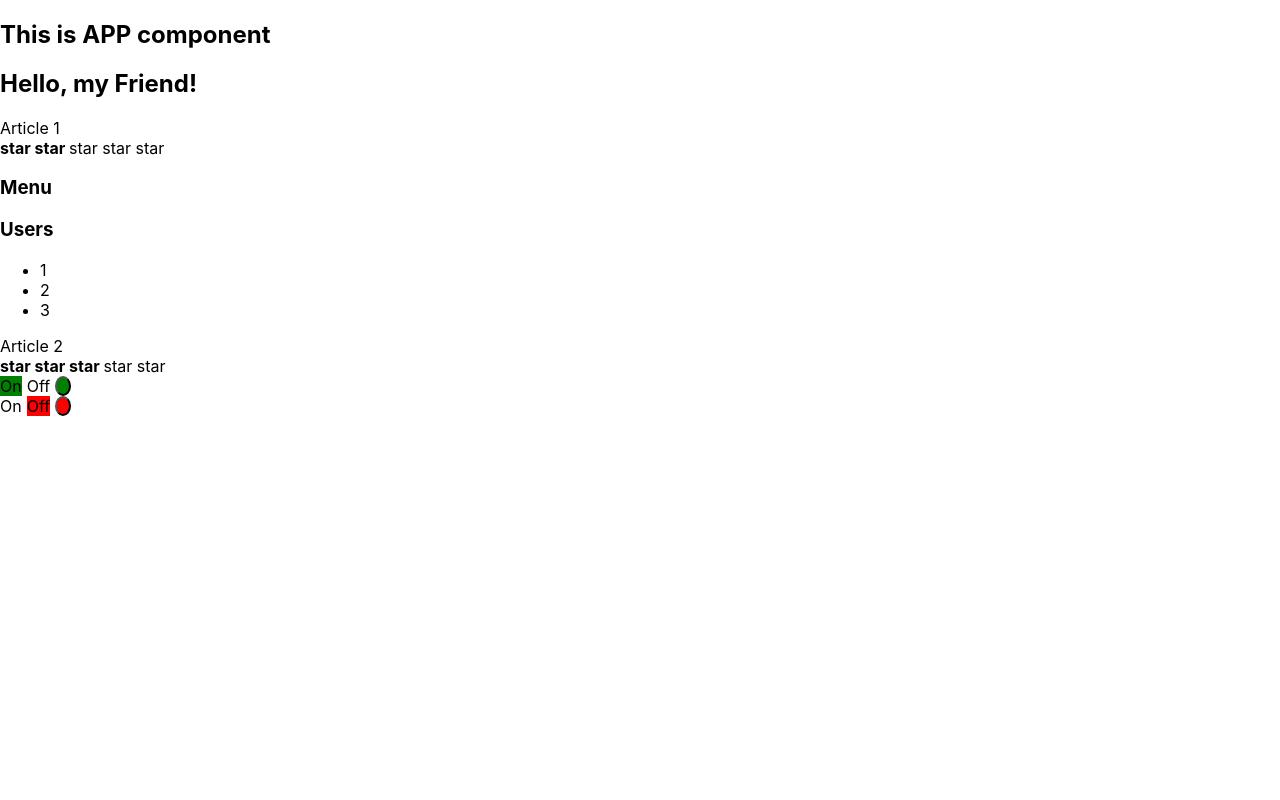
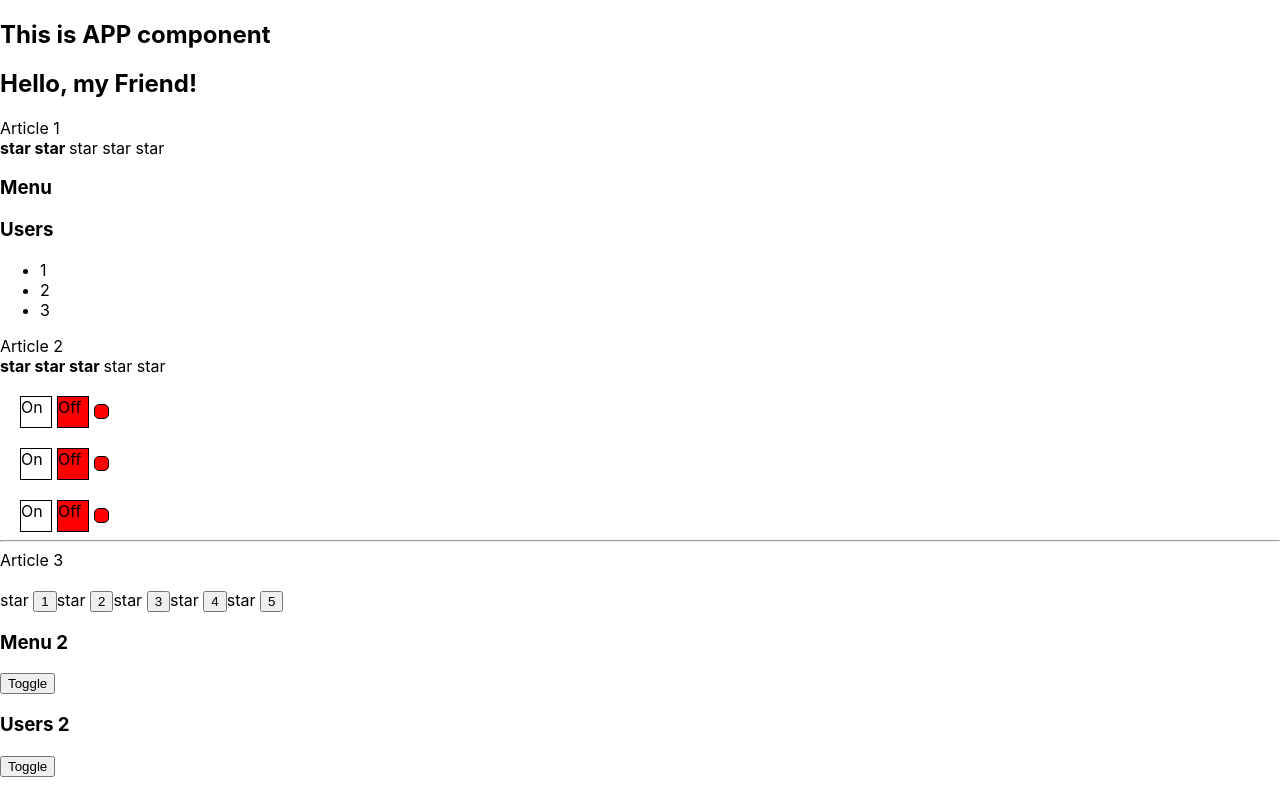
Before and after one commit to dtumen/kabzda, a React (Create React App) app: page / in a window 1280 px wide. Built offline with nearby package versions, Linux system fonts and the light colour scheme.

Commit message:
add OnOff, UnControlledAccordion, UnControlledRating

```diff
--- a/src/App.tsx
+++ b/src/App.tsx
@@ -3,22 +3,31 @@ import './App.css';
 import { Accordion } from './components/Accordion/Accordion';
 import { Rating } from './components/Rating/Rating';
 import OnOff from './components/OnOff/OnOff';
+import UnControlledAccordion from './components/UnControlledAccordion/UnControlledAccordion';
+import { UnControlledRating } from './components/UnControlledRating/UnControlledRating';
 
 function App() {
-  console.log('App rendered')
+  console.log('App rendered');
+
   return (
     <div>
-      <PageTitle title={'This is APP component'}/>
-      <PageTitle title={'Hello, my Friend!'}/>
+      <PageTitle title={'This is APP component'} />
+      <PageTitle title={'Hello, my Friend!'} />
       Article 1
-      <Rating value={2}/>
-      <Accordion titleValue={'Menu'} collapsed={true}/>
+      <Rating value={2} />
+      <Accordion titleValue={'Menu'} collapsed={true} />
       <Accordion titleValue={'Users'} collapsed={false} />
       Article 2
-      <Rating value={3}/>
+      <Rating value={3} />
 
-      <OnOff toggler={true}/>
-      <OnOff toggler={false}/>
+      <OnOff/>
+      <OnOff/>
+      <OnOff/>
+      <hr />
+      Article 3
+      <UnControlledRating/>
+      <UnControlledAccordion titleValue={'Menu 2'}/>
+      <UnControlledAccordion titleValue={'Users 2'}/>
     </div>
   );
 }
--- a/src/components/OnOff/OnOff.tsx
+++ b/src/components/OnOff/OnOff.tsx
@@ -1,17 +1,46 @@
-import React from 'react';
+import React, { useState } from 'react';
 
-type OnOffPropsType = {
-  toggler: boolean
-}
+const OnOff = () => {
 
-const OnOff = ({ toggler }: OnOffPropsType) => {
-  let bcgColor = toggler ? 'green' : 'red' ;
+  const [toggler, setToggler] = useState<boolean>(false);
+
+  const changeTogglerHandler = () => setToggler(prev => !prev);
+
+  const container = {
+    marginTop: '20px',
+    marginLeft: '20px',
+    display: 'flex',
+    alignItems: 'center',
+    gap: '5px',
+  }
+
+  const onStyle = {
+    width: '30px',
+    height: '30px',
+    border: '1px solid black',
+    backgroundColor: toggler ? 'green' : 'white',
+  };
+
+  const offStyle = {
+    width: '30px',
+    height: '30px',
+    border: '1px solid black',
+    backgroundColor: !toggler ? 'red' : 'white',
+  };
+
+  const indicatorStyle = {
+    width: '15px',
+    height: '15px',
+    borderRadius: '5px',
+    border: '1px solid black',
+    backgroundColor: toggler ? 'green' : 'red',
+  };
 
   return (
-    <div style={{ display: 'flex', gap: '5px' }}>
-      <div style={{ backgroundColor: toggler && 'green' }}>On</div>
-      <div style={{ backgroundColor: !toggler && 'red' }}>Off</div>
-      <button style={{ backgroundColor: bcgColor, borderRadius: '50%', }}></button>
+    <div style={container}>
+      <div style={onStyle}>On</div>
+      <div style={offStyle}>Off</div>
+      <button style={indicatorStyle} onClick={changeTogglerHandler}></button>
     </div>
   )
 }
--- /dev/null
+++ b/src/components/UnControlledAccordion/UnControlledAccordion.tsx
@@ -0,0 +1,43 @@
+import React, { useState } from 'react';
+
+type PropsType = {
+  titleValue: string
+}
+
+const UnControlledAccordion = (props: PropsType) => {
+  const [collapsed, setCollapsed] = useState(true);
+
+  const setCollapsedHandler = () => setCollapsed(prev => !prev);
+
+  return (
+    <div>
+      <>
+        <AccordionTitle title={props.titleValue} />
+        <button onClick={setCollapsedHandler}>Toggle</button>
+        {!collapsed && <AccordionBody />}
+      </>
+    </div>
+  );
+};
+
+export default UnControlledAccordion;
+
+type AccordionTitlePropsType = {
+  title: string
+}
+
+function AccordionTitle({ title }: AccordionTitlePropsType) {
+  console.log('AccordionTitle rendered')
+  return <h3>{title}</h3>
+}
+
+function AccordionBody() {
+  console.log('AccordionBody rendered')
+  return (
+    <ul>
+      <li>1</li>
+      <li>2</li>
+      <li>3</li>
+    </ul>
+  )
+}
--- /dev/null
+++ b/src/components/UnControlledRating/UnControlledRating.tsx
@@ -0,0 +1,48 @@
+import { MouseEvent, useState } from 'react'
+
+type ValueNumber = 0 | 1 | 2 | 3 | 4 | 5;
+
+export function UnControlledRating() {
+
+  const [value, setValue] = useState<ValueNumber>(0);
+
+  const setValueHandler = (e: MouseEvent<HTMLButtonElement>) => {
+    const newValue = Number(e.currentTarget.textContent);
+    if (newValue >= 0 && newValue <= 5) {
+      setValue(newValue as ValueNumber);
+    }
+  }
+
+  const containerStyle = {
+    marginTop: '20px'
+  }
+
+  return (
+    <div style={containerStyle}>
+      <Star selected={value > 0} />
+      <button onClick={setValueHandler}>1</button>
+      <Star selected={value > 1} />
+      <button onClick={setValueHandler}>2</button>
+      <Star selected={value > 2} />
+      <button onClick={setValueHandler}>3</button>
+      <Star selected={value > 3} />
+      <button onClick={setValueHandler}>4</button>
+      <Star selected={value > 4} />
+      <button onClick={setValueHandler}>5</button>
+    </div>
+  )
+}
+
+type StarPropsType = {
+  selected: boolean
+}
+
+function Star({ selected }: StarPropsType) {
+  console.log('Star rendered')
+
+  return (
+    <span>
+      {selected ? (<b>star </b>) : 'star '}
+    </span>
+  )
+}
```
